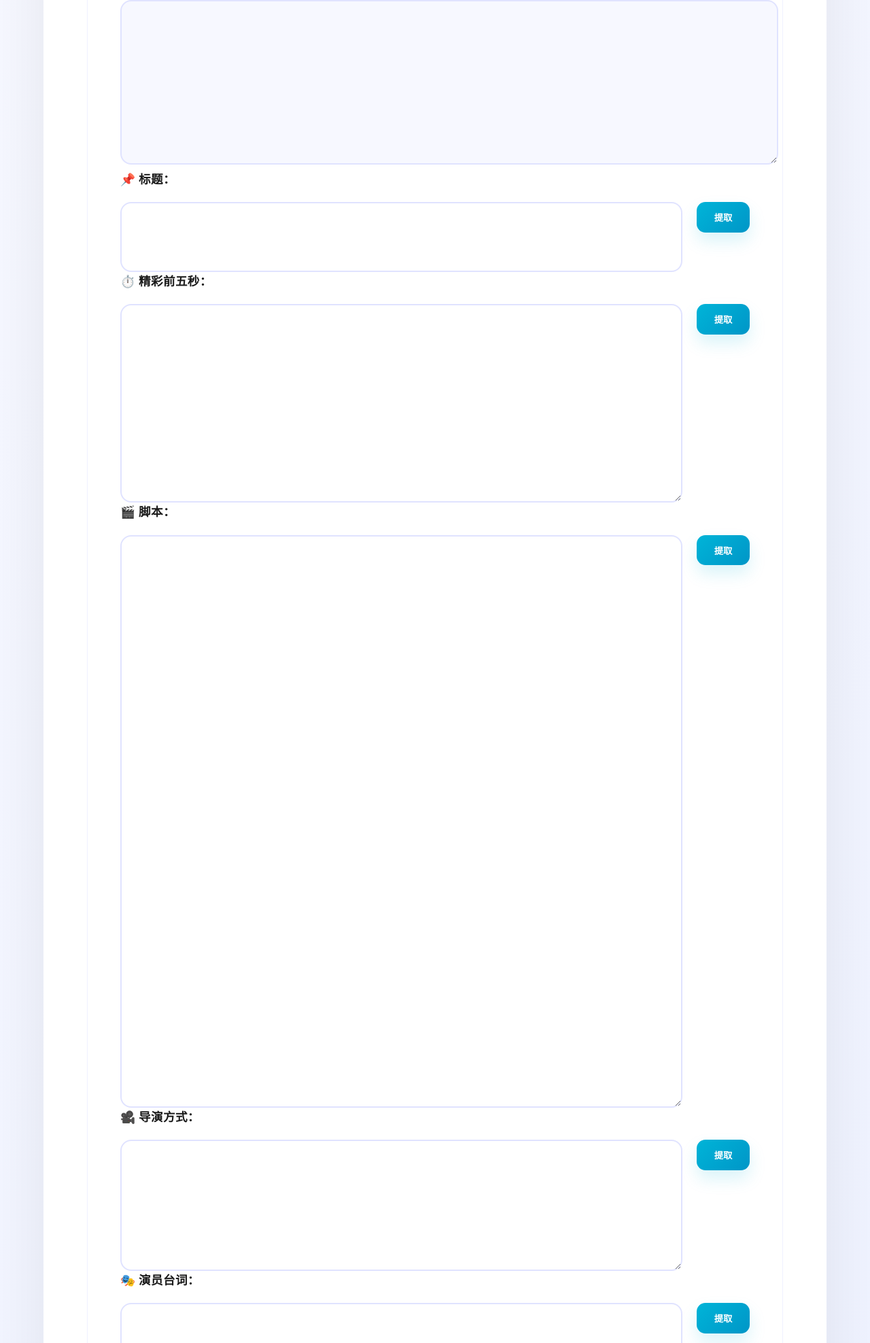
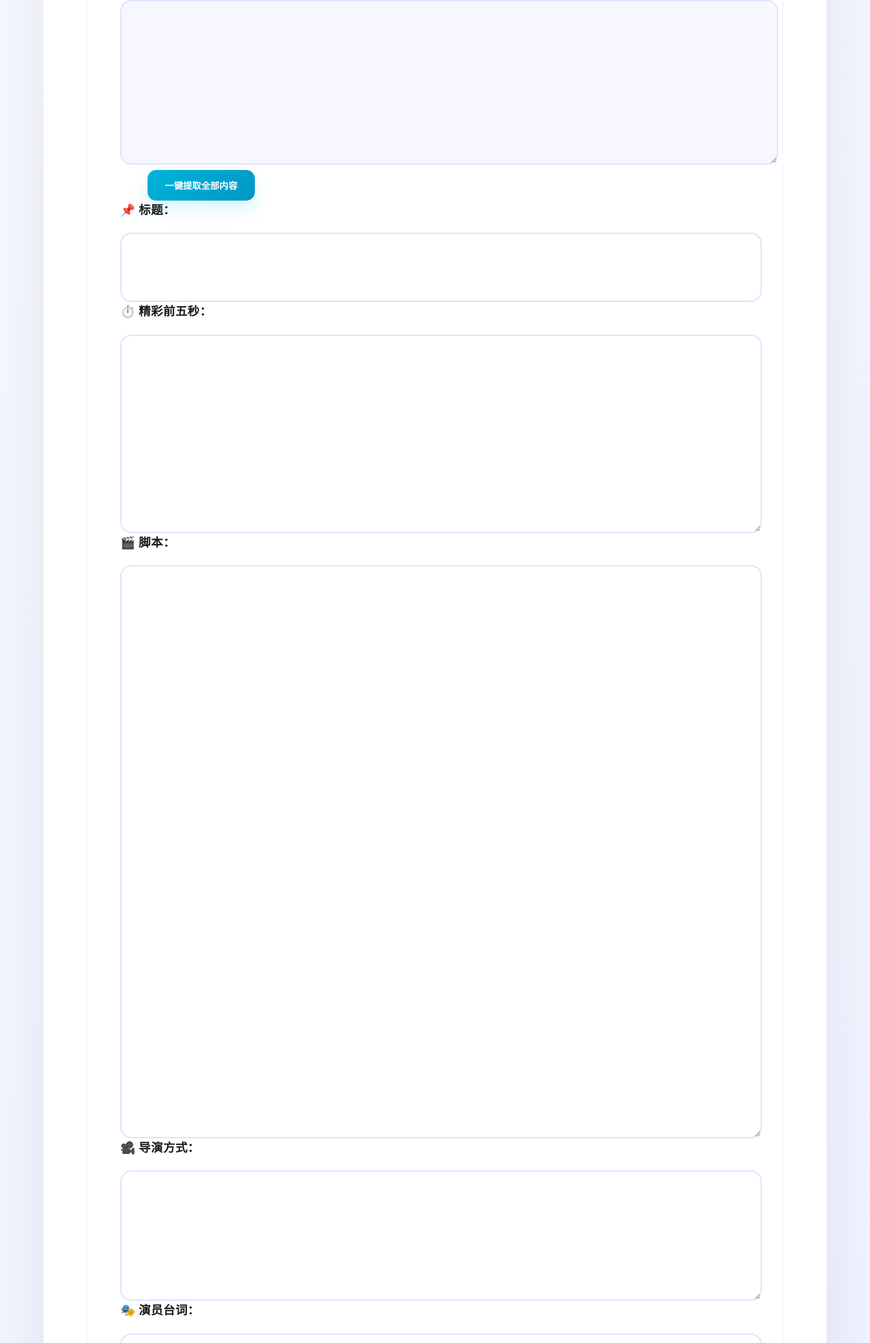
Before and after one commit to handsomejustin/ai-video-script-generator, a Flask app: page / in a window 1280 px wide. Shown: the part 834-2809 px from the top of the page at 68% size. Run offline with Flask 3, Linux system fonts and the light colour scheme.

Commit message:
Update index.html

```diff
--- a/templates/index.html
+++ b/templates/index.html
@@ -21,6 +21,7 @@
             <div class="raw-response">
                 <label>📄 AI原始响应：</label>
                 <textarea id="raw-response" readonly></textarea>
+                <button class="extract-btn" onclick="autoExtractAll()">一键提取全部内容</button>
             </div>
 
             <div class="field-group">
@@ -28,9 +29,6 @@
                     <label>📌 标题：</label>
                     <div class="input-wrapper">
                         <input type="text" id="title" readonly>
-                        <button class="extract-btn" onclick="extractField('title')">
-                            <span class="btn-text">提取</span>
-                        </button>
                     </div>
                 </div>
 
@@ -38,9 +36,6 @@
                     <label>⏱️ 精彩前五秒：</label>
                     <div class="input-wrapper">
                         <textarea id="opening" readonly></textarea>
-                        <button class="extract-btn" onclick="extractField('opening')">
-                            <span class="btn-text">提取</span>
-                        </button>
                     </div>
                 </div>
 
@@ -48,9 +43,6 @@
                     <label>🎬 脚本：</label>
                     <div class="input-wrapper">
                         <textarea id="script" readonly></textarea>
-                        <button class="extract-btn" onclick="extractField('script')">
-                            <span class="btn-text">提取</span>
-                        </button>
                     </div>
                 </div>
 
@@ -58,9 +50,6 @@
                     <label>🎥 导演方式：</label>
                     <div class="input-wrapper">
                         <textarea id="direction" readonly></textarea>
-                        <button class="extract-btn" onclick="extractField('direction')">
-                            <span class="btn-text">提取</span>
-                        </button>
                     </div>
                 </div>
 
@@ -68,9 +57,6 @@
                     <label>🎭 演员台词：</label>
                     <div class="input-wrapper">
                         <textarea id="dialogue" readonly></textarea>
-                        <button class="extract-btn" onclick="extractField('dialogue')">
-                            <span class="btn-text">提取</span>
-                        </button>
                     </div>
                 </div>
             </div>
```
